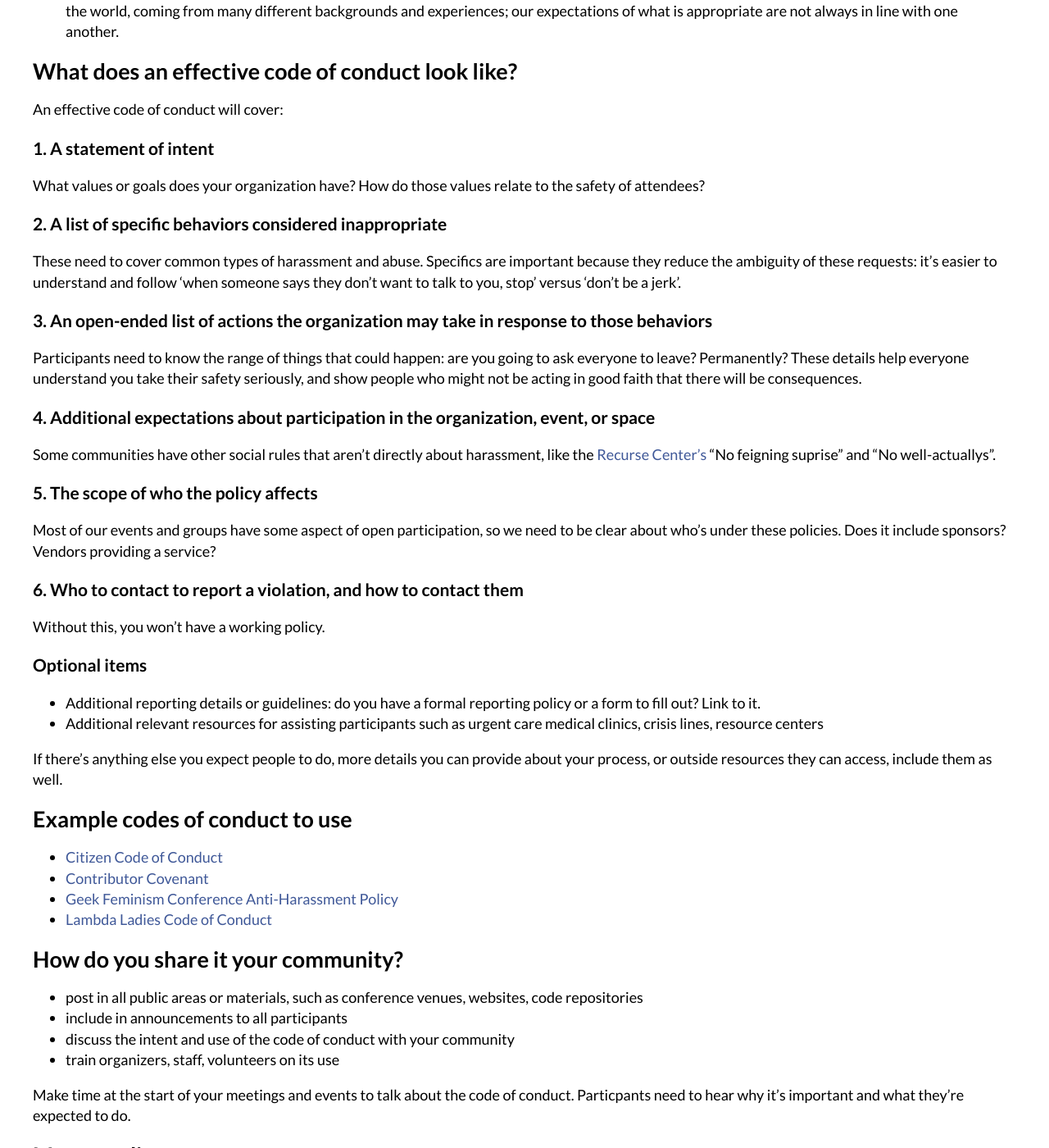
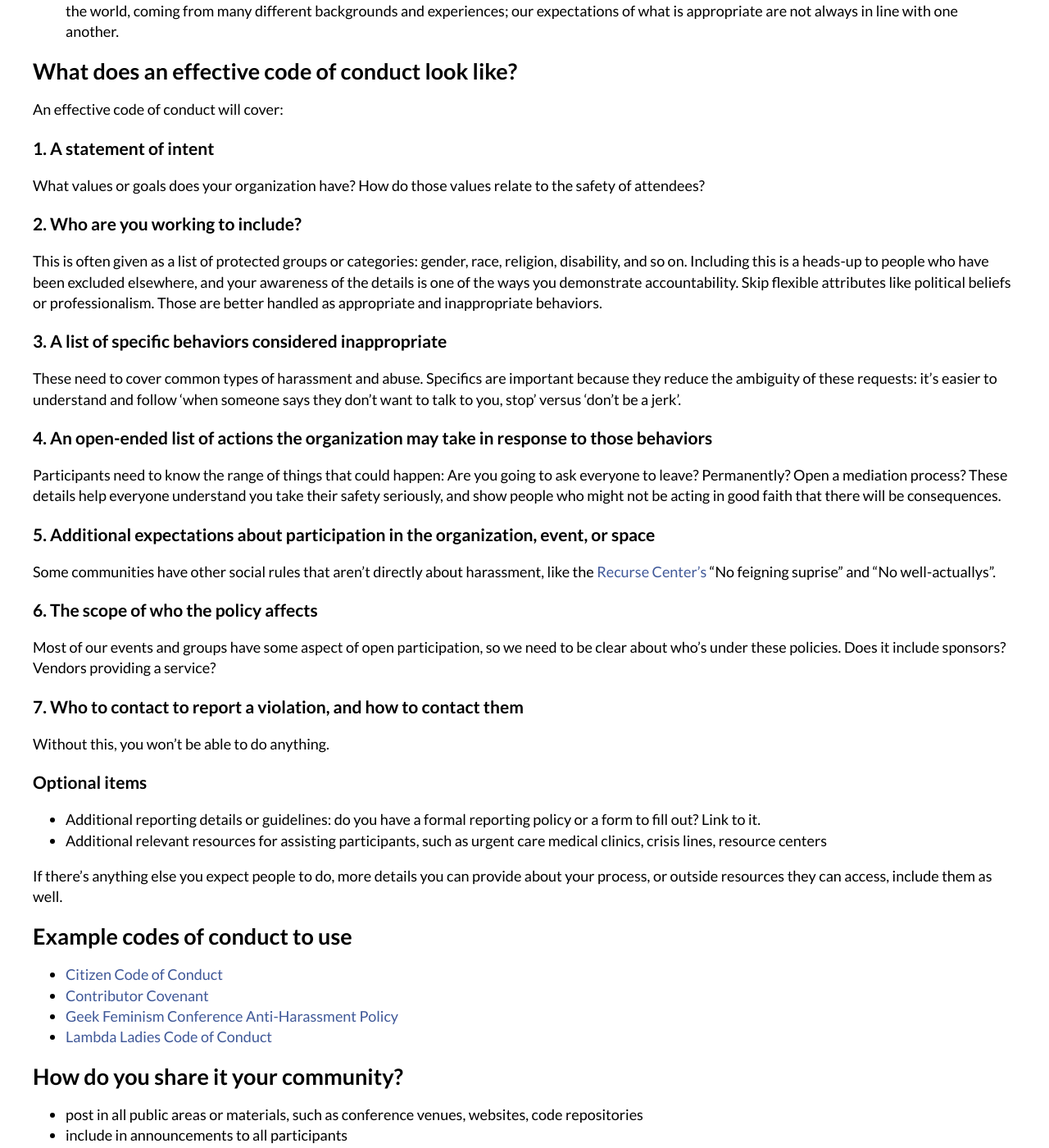
Before and after one commit to safetyfirstpdx/safetyfirstpdx.github.io, a Jekyll site: the page built from resources/code_of_conduct.md, in a window 1280 px wide and 1400 px high, scrolled down 475 px. Shown: the whole window at 82% size. Built offline with Jekyll 4.4.1, drawn with Linux system fonts in a browser that asks for light colours; nearby versions of some CDN libraries.

Commit message:
Cleaning up more of those resource page changes, clarifying details, etc.

```diff
--- a/resources/code_of_conduct.md
+++ b/resources/code_of_conduct.md
@@ -21,30 +21,34 @@ An effective code of conduct will cover:
 
 What values or goals does your organization have? How do those values relate to the safety of attendees?
 
-### 2. A list of specific behaviors considered inappropriate
+### 2. Who are you working to include?
+
+This is often given as a list of protected groups or categories: gender, race, religion, disability, and so on. Including this is a heads-up to people who have been excluded elsewhere, and your awareness of the details is one of the ways you demonstrate accountability. Skip flexible attributes like political beliefs or professionalism. Those are better handled as appropriate and inappropriate behaviors.
+
+### 3. A list of specific behaviors considered inappropriate
 
 These need to cover common types of harassment and abuse. Specifics are important because they reduce the ambiguity of these requests: it's easier to understand and follow 'when someone says they don't want to talk to you, stop' versus 'don't be a jerk'.
 
-### 3. An open-ended list of actions the organization may take in response to those behaviors
+### 4. An open-ended list of actions the organization may take in response to those behaviors
 
-Participants need to know the range of things that could happen: are you going to ask everyone to leave? Permanently? These details help everyone understand you take their safety seriously, and show people who might not be acting in good faith that there will be consequences.
+Participants need to know the range of things that could happen: Are you going to ask everyone to leave? Permanently? Open a mediation process? These details help everyone understand you take their safety seriously, and show people who might not be acting in good faith that there will be consequences.
 
-### 4. Additional expectations about participation in the organization, event, or space
+### 5. Additional expectations about participation in the organization, event, or space
 
 Some communities have other social rules that aren't directly about harassment, like the [Recurse Center's](https://www.recurse.com/manual) "No feigning suprise" and "No well-actuallys".
 
-### 5. The scope of who the policy affects
+### 6. The scope of who the policy affects
 
 Most of our events and groups have some aspect of open participation, so we need to be clear about who's under these policies. Does it include sponsors? Vendors providing a service?
 
-### 6. Who to contact to report a violation, and how to contact them
+### 7. Who to contact to report a violation, and how to contact them
 
-Without this, you won't have a working policy.
+Without this, you won't be able to do anything.
 
 ### Optional items
 
 - Additional reporting details or guidelines: do you have a formal reporting policy or a form to fill out? Link to it.
-- Additional relevant resources for assisting participants such as urgent care medical clinics, crisis lines, resource centers
+- Additional relevant resources for assisting participants, such as urgent care medical clinics, crisis lines, resource centers
 
 If there's anything else you expect people to do, more details you can provide about your process, or outside resources they can access, include them as well.
 
```
Also changed, not shown: resources/accountability.md (+7 -7 lines), resources/incident_response.md (+7 -3 lines), resources/problem.md (+5 -5 lines), resources/reporting.md (+4 -4 lines).
